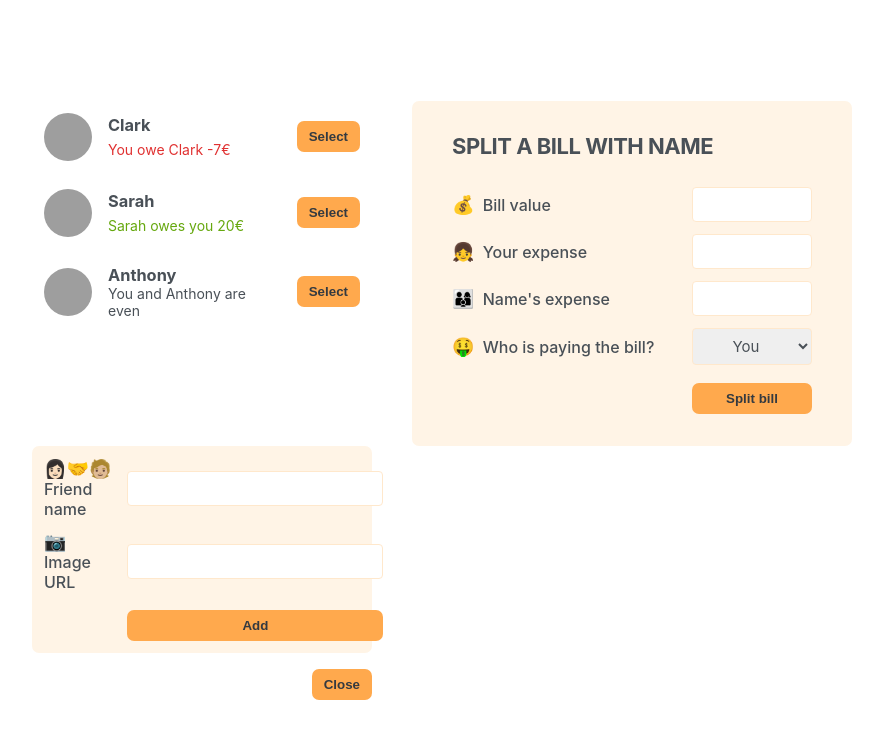
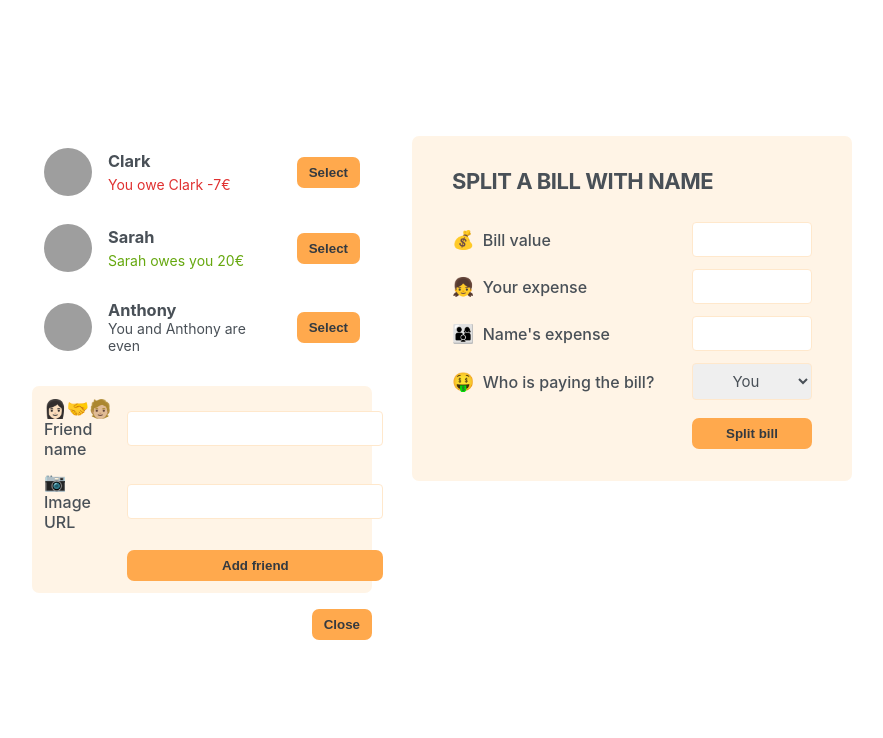
Before and after one commit to AntonovAtanas/React-Split-The-Bill, a React (Vite) app: page / in a window 1280 px wide. Shown: the top 738 px of the page, without its empty margins (198-1081 px from the left). Built offline with nearby package versions, Linux system fonts and the light colour scheme; grey boxes are pictures that could not be loaded.

Commit message:
add reusable button
refactored with reusable button component with children prop

```diff
--- a/src/App.jsx
+++ b/src/App.jsx
@@ -1,18 +1,19 @@
-import './App.css'
+import "./App.css";
 
-import AddFriend from './components/friends/Add-Friend'
-import FriendsList from './components/friends/Friends-list'
-import Bill from './components/bill/Bill'
+import AddFriend from "./components/friends/Add-Friend";
+import FriendsList from "./components/friends/Friends-list";
+import Bill from "./components/bill/Bill";
 
 function App() {
-
-  return (
-    <div className="app">
-      <FriendsList />
-      <Bill />
-      <AddFriend />
-    </div>
-  )
+    return (
+        <div className="app">
+            <div className="sidebar">
+                <FriendsList />
+                <AddFriend />
+            </div>
+            <Bill />
+        </div>
+    );
 }
 
-export default App
+export default App;
--- a/src/components/bill/Bill.jsx
+++ b/src/components/bill/Bill.jsx
@@ -1,3 +1,4 @@
+import Button from "../friends/Button"
 
 export default function Bill () {
 
@@ -16,7 +17,7 @@ export default function Bill () {
                     <option value="you">You</option>
                     <option value="name">Name</option>
                 </select>
-                <button className="button">Split bill</button>
+                <Button>Split bill</Button>
             </form>
         </div>
     )
--- a/src/components/friends/Add-Friend.jsx
+++ b/src/components/friends/Add-Friend.jsx
@@ -1,3 +1,4 @@
+import Button from "./Button"
 
 export default function AddFriend () {
 
@@ -8,7 +9,7 @@ export default function AddFriend () {
                 <input type="text" />
                 <label htmlFor="">📷 Image URL</label>
                 <input type="text" />
-                <button className="button">Add</button>
+                <Button>Add friend</Button>
             </form>
                 <button className="button form-toggle">Close</button>
         </div>
--- /dev/null
+++ b/src/components/friends/Button.jsx
@@ -0,0 +1,5 @@
+export default function Button({children}) {
+    return (
+        <button className="button">{children}</button>
+    );
+}
--- a/src/components/friends/Friend.jsx
+++ b/src/components/friends/Friend.jsx
@@ -1,3 +1,5 @@
+import Button from "./Button";
+
 export default function Friend({ id, imageUrl, name, balance }) {
     let balanceMessage =
         balance === 0 ? (
@@ -17,7 +19,7 @@ export default function Friend({ id, imageUrl, name, balance }) {
             <img src={imageUrl} alt="name"></img>
             <h3>{name}</h3>
             {balanceMessage}
-            <button className="button">Select</button>
+            <Button>Select</Button>
         </li>
     );
 }
--- a/src/components/friends/Friends-list.jsx
+++ b/src/components/friends/Friends-list.jsx
@@ -1,14 +1,19 @@
-import friendsDb from '../../assets/db';
+import friendsDb from "../../assets/db";
 
-import Friend from './Friend';
+import Friend from "./Friend";
 
-export default function FriendsList () {
-
+export default function FriendsList() {
     return (
-        <div className='sidebar'>
-            <ul>
-            {friendsDb.map(fr => <Friend id={fr.id} imageUrl={fr.image} name={fr.name} balance={fr.balance} key={fr.id}/>)}
-            </ul>
-        </div>
-    )
+        <ul>
+            {friendsDb.map((fr) => (
+                <Friend
+                    id={fr.id}
+                    imageUrl={fr.image}
+                    name={fr.name}
+                    balance={fr.balance}
+                    key={fr.id}
+                />
+            ))}
+        </ul>
+    );
 }
```
